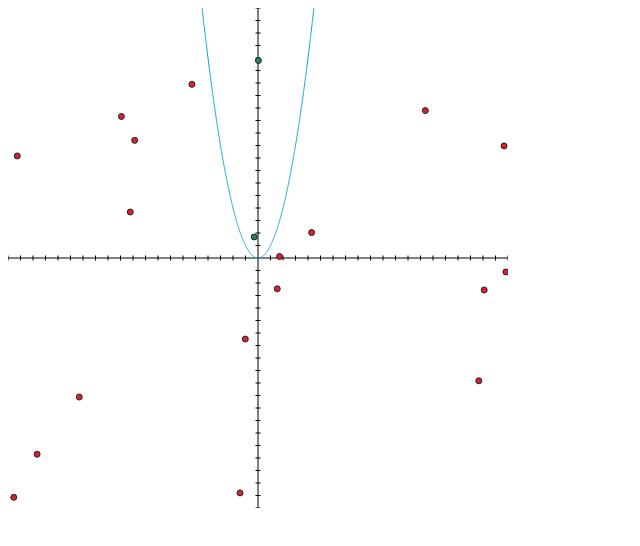
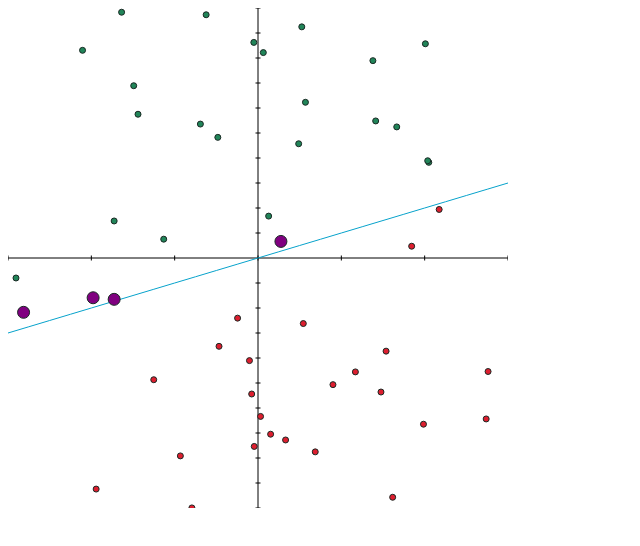
Before and after one commit to XavierByrd/Perceptron_Graph_JS, a plain HTML site: page testgraphjs.html in a window 1280 px wide. Shown: the whole page, without its empty margins (0-640 px from the left). Drawn offline with Linux system fonts and the light colour scheme.

Commit message:
Perceptron training functional
-Perceptron can be trained
-Perceptron can be tested
-Perceptron test points can be graphed
-Perceptron incorrect points highlighted PURPLE

```diff
--- a/graph.js
+++ b/graph.js
@@ -13,7 +13,7 @@
       Graph. xaxis = typeof(x) !== 'undefined'? x : 3;
       Graph. yaxis = typeof(y) !== 'undefined' ? y : 10;
       Graph. point = {x: null, y: null};
-      Graph. smoothFactor = 1;
+      Graph. smoothFactor = 25;
       Graph. ticklength = 5;
       Graph. xscale = Graph.origin.x/Graph.xaxis;
       Graph. yscale = Graph.origin.y/Graph.yaxis;
@@ -34,15 +34,25 @@
     Graph.graph = function() {
       Graph.ctx.beginPath();
       Graph.ctx.strokeStyle = "#06a2cb";
-      for(var x = -Graph.xaxis; x < Graph.xaxis; x += (Graph.smoothFactor * 0.01)) {
-        //console.log("(" +x+","+f(x)+")\n" + "(" +Graph.Graph.convertToCanvasX(x)+","+Graph.convertToScaleY(f(x))+")\n");
-        Graph.ctx.lineTo(Graph.convertToCanvasX(x) , Graph.convertToCanvasY(Graph.f(x)));
+      var errorFlag = false;
+      for(var x = -Graph.xaxis; x < Graph.xaxis + 1; x += (Graph.smoothFactor * 0.01)) {
+        ////console.log("(" +x+","+f(x)+")\n" + "(" +Graph.Graph.convertToCanvasX(x)+","+Graph.convertToScaleY(f(x))+")\n");
+        if(errorFlag === true) {
+          Graph.ctx.stroke();
+          errorFlag = false;
+          Graph.ctx.beginPath();
+        }
+        if(Graph.f(x) != Infinity) {
+          Graph.ctx.lineTo(Graph.convertToCanvasX(x) , Graph.convertToCanvasY(Graph.f(x)));
+        } else {
+          errorFlag = true;
+        }
       }
       Graph.ctx.stroke();
     },
 
     Graph.equation = function(equation) {
-      console.log("Equation saved.");
+      //console.log("Equation saved.");
       Graph.f = function(x) {
           return eval(equation);
       }
@@ -72,7 +82,7 @@
         Graph.ctx.lineTo(Graph.origin.y +  Graph.ticklength/2, y);
       }
       Graph.ctx.stroke();
-      console.log("Ticks Drawn");
+      //console.log("Ticks Drawn");
     },
 
       Graph.convertToCanvasX = function(x) {
@@ -104,7 +114,7 @@
         return points;
       },
 
-      Graph.drawPoints = function(points, size) {
+      Graph.drawPoints = function(points, size, flag) {
         for(var i = 0; i < points.length; i++) {
           points[i] = Graph.evaluatePoint(points[i]);
           Graph.ctx.beginPath();
@@ -112,9 +122,9 @@
           var radius = typeof(size) !== "undefined" ? size: 3;
           Graph.ctx.arc(Graph.convertToCanvasX(points[i].x), Graph.convertToCanvasY(points[i].y), radius, 0, 2*Math.PI);
           if(points[i].isAboveEquation) {
-            Graph.ctx.fillStyle = "#218559";
+            Graph.ctx.fillStyle = typeof(flag) != "undefined" ? "purple" : "#218559";
           } else {
-            Graph.ctx.fillStyle = "#dd1e2f";
+            Graph.ctx.fillStyle = typeof(flag) != "undefined" ? "purple" : "#dd1e2f";
           }
           Graph.ctx.fill();
           Graph.ctx.stroke();
@@ -130,13 +140,13 @@
         return evaluatedPoint;
       }
 
-    console.log("Axis' Created");
+    //console.log("Axis' Created");
     return Graph;
   }
 
   if(typeof(Graph) === 'undefined') {
     window.Graph = define_Graph();
   } else {
-    console.log("Graph is already defined.");
+    //console.log("Graph is already defined.");
   }
 })(window);
--- /dev/null
+++ b/networktrainer.js
@@ -0,0 +1,15 @@
+function Trainer() {
+  this.inputs = [];
+  this.answer;
+}
+
+Trainer.prototype = {
+  constructor: Trainer,
+
+  create: function(x, y, answer) {
+    this.inputs[0] = x;
+    this.inputs[1] = y;
+    this.inputs[2] = 1;
+    this.answer = answer;
+  }
+}
--- /dev/null
+++ b/perceptron.js
@@ -0,0 +1,39 @@
+function Perceptron() {
+  this.weights = [];
+  this.learningconstant = 0.01;
+}
+
+Perceptron.prototype = {
+  constructor: Perceptron,
+  // Constructor
+  create: function(n) {
+    for(var i = 0; i < n; i++) {
+      // Derived formula for picking a number from (-1, 1);
+      this.weights[i] = (Math.random() * (1 * 2)) - 1;
+    }
+  },
+
+  // Recieve inputs and generate outputs
+  feedforeward: function(inputs) {
+    var sum = 0;
+    for(var i = 0; i < this.weights.length; i++) {
+      sum += inputs[i]*this.weights[i];
+      //console.log(this.weights[i]);
+    }
+    //console.log("sum: " + sum);
+    return this.activate(sum);
+  },
+
+  activate: function(sum) {
+    return (sum > 0) ? 1 : -1;
+  },
+
+  train: function(inputs, desired) {
+    var guess = this.feedforeward(inputs);
+    var error = desired - guess;
+
+    for(var i = 0; i < this.weights.length; i++) {
+      this.weights[i] += this.learningconstant * error * inputs[i];
+    }
+  }
+}
--- a/testgraphjs.html
+++ b/testgraphjs.html
@@ -9,12 +9,67 @@
     <canvas id="canvas"></canvas>
 
     <script type="text/javascript" src="graph.js"></script>
+    <script type="text/javascript" src="perceptron.js"></script>
+    <script type="text/javascript" src="networktrainer.js"></script>
+
     <script>
-      Graph.create("canvas", 500, 500, 20, 20);
-      Graph.equation("x * x");
+      Graph.create("canvas", 500, 500, 3, 10);
+      Graph.equation("x");
       Graph.drawTicks();
       Graph.graph();
-      Graph.drawPoints(Graph.generateRandomPoints(20), 3);
+      var perceptron = new Perceptron();
+      var trainer = new Trainer();
+      perceptron.create(3);
+
+      var numexamples = 200;
+
+      for(var i = 0; i < numexamples; i++) {
+        var p = Graph.generateRandomPoints(1);
+        var yline = Graph.f(p[0].x);
+        var answer = 0;
+
+        if(p[0].y < yline) {
+          answer = -1;
+        } else {
+          answer = 1;
+        }
+
+        trainer.create(p[0].x, p[0].y, answer);
+        perceptron.train(trainer.inputs, answer);
+      }
+
+      ////////////////////////////////
+
+      console.log("Training Done.");
+      console.log("Number of training points: " + numexamples);
+      console.log("Final Perceptron: [" + perceptron.weights+"]");
+      console.log("");
+      console.log("Conducting test:");
+      var correct = 0;
+      var total = 50;
+      for(var i = 0; i < total; i++) {
+        var p = Graph.generateRandomPoints(1);
+        var yline = Graph.f(p[0].x);
+        var answer = 0;
+        if(p[0].y < yline) {
+          answer = -1;
+        } else {
+          answer = 1;
+        }
+        trainer.create(p[0].x, p[0].y, answer);
+        var panswer = perceptron.feedforeward(trainer.inputs, 1);
+        console.log("Perceptron guess: " + panswer);
+        if(answer == panswer) {
+          correct++;
+          Graph.drawPoints(p, 3);
+        } else {
+          Graph.drawPoints(p, 6, true);
+        }
+      }
+      console.log("Done.");
+      console.log("Perceptron success: " + correct + "/" + total);
+      console.log("Success: " + (correct/total) * 100 + "%");
+      /////////////////////////////////////
     </script>
   </body>
 </html>
```
